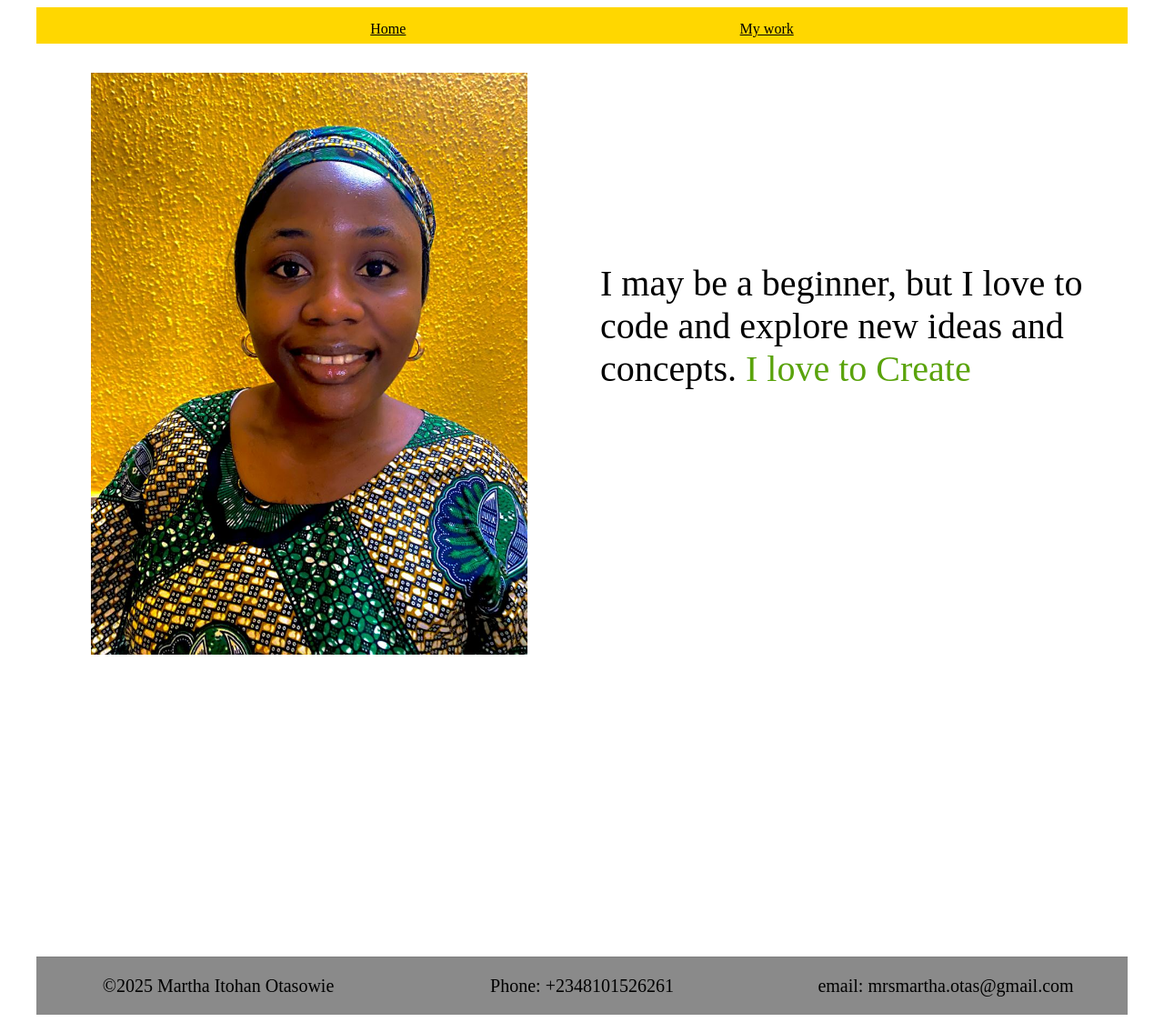
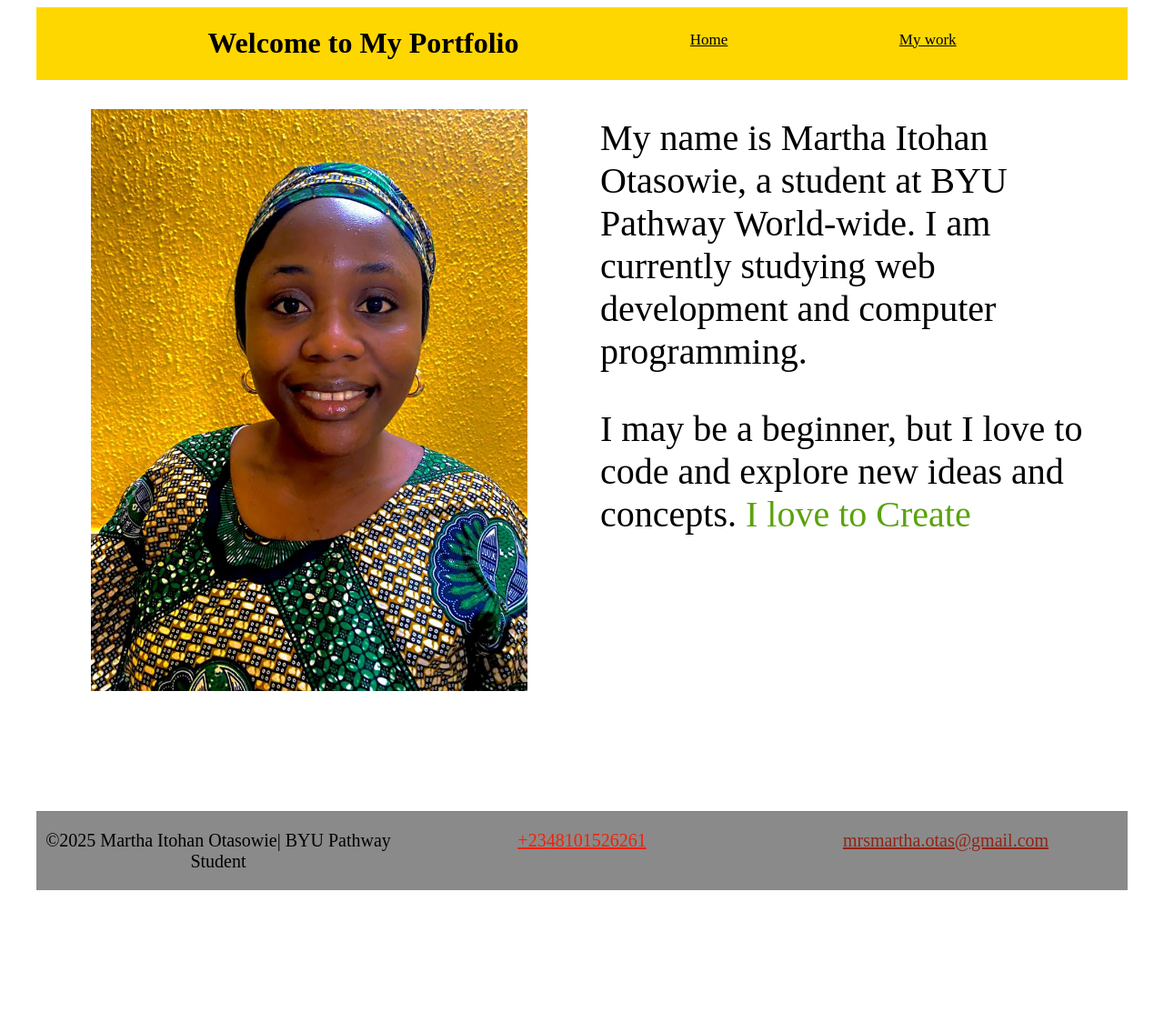
Before and after one commit to Marthagram/my-portfolio, a plain HTML site: page index.html in a window 1280 px wide. Shown: the whole page at 91% size. After the commit the page ends 987 px from the top, so only its background shows below. Drawn offline with Linux system fonts and the light colour scheme.

Commit message:
editing my portfolio

```diff
--- a/index.html
+++ b/index.html
@@ -10,27 +10,30 @@
     <div class="body-container">
         <header>
             <div class="navigation">
+                <h1>Welcome to My Portfolio</h1>
                 <a href="index.html">Home</a>
                 <a href="project.html"> My work</a>
             </div>
         </header>
         <main>
             <div class="main-body">
+
                 <img src="images/profile.jpg" alt=" my image"  >
-                <p>
-                    I may be a beginner, but I love to code and explore new ideas and concepts.
+                <p> My name is Martha Itohan Otasowie, a student at BYU Pathway World-wide. I am currently studying web development and computer programming.</p>
+                <p>I may be a beginner, but I love to code and explore new ideas and concepts.
                     <span>I love to Create</span>
                 </p>
             </div>
         </main>
         <footer>
             <div class="footer-body">
-                <p>&copy;2025 Martha Itohan Otasowie </p>
-                <p>Phone: +2348101526261 </p>
-                <p>email: mrsmartha.otas@gmail.com</p>
+                <p>&copy;2025 Martha Itohan Otasowie| BYU Pathway Student </p>
+                <a href="tel:+2348101526261">+2348101526261</a>
+                <a href="mailto:mrsmartha.otas@gmail.com">mrsmartha.otas@gmail.com</a>
             </div>
 
         </footer>
+
     </div>
 
 </body>
--- a/styles/styles.css
+++ b/styles/styles.css
@@ -9,7 +9,7 @@ header, main, footer{
 .navigation{
     display: flex;
     width: 1200px;
-    height: 40px;
+    height: 80px;
     margin: 0 auto;
     flex-direction: row;
     justify-content: space-evenly;
@@ -17,7 +17,9 @@ header, main, footer{
 }
 .navigation a{
     margin-top: 15px;
+    font-size: 17px;
     color: black;
+    margin-top: 1.5em;
 }
 
 .body-container{
@@ -38,11 +40,20 @@ header, main, footer{
 
 }
 
-.main-body p{
+.main-body > p{
+    grid-column: 2 / 3;
+    grid-row: 1/2;
     font-size: 40px;
-    margin-top: 6em;
+    margin-top: 1em;
     margin-left: 20px;
 }
+.main-body > p:last-of-type{
+    font-size: 40px;
+    margin-top: 9em;
+    margin-left: 20px;
+}
+
+
 span{
     color: rgb(90, 163, 12);
 }
@@ -51,7 +62,7 @@ span{
     grid-template-columns: 1fr 1fr 1fr;
     width: 1200px;
     margin:  0 auto;
-    margin-top: 15em;
+    margin-top: 5em;
     justify-items: center;
     border-top: 1px solid grey;
     background-color: rgb(138, 138, 138);
@@ -65,11 +76,13 @@ span{
     margin-top: 1em;
 }
 .footer-body > a:last-of-type{
-    color: rgb(238, 35, 8);
+    color: rgb(146, 36, 21);
     text-decoration: underline;
     margin-top: 1em;
 }
-
+.footer-body > a:hover{
+    color: rgb(235, 214, 109);
+}
 
 
 
```
